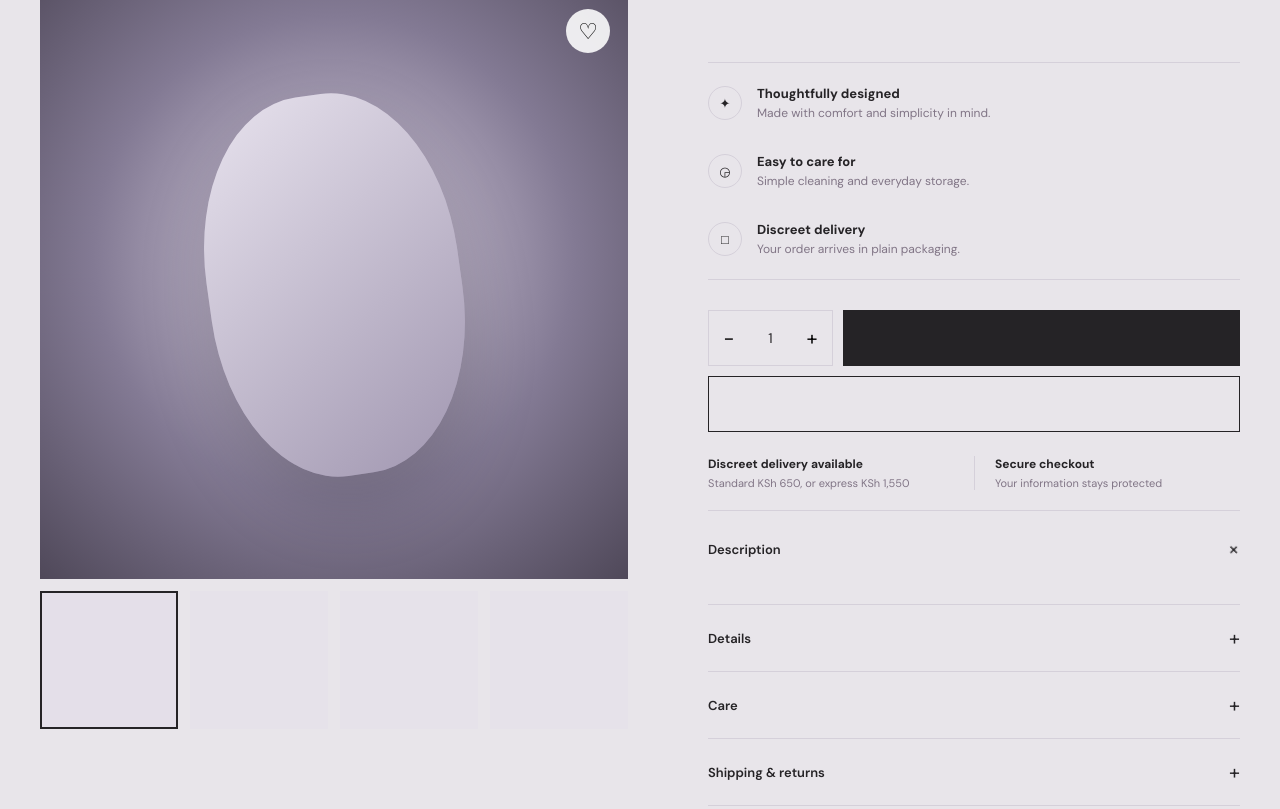
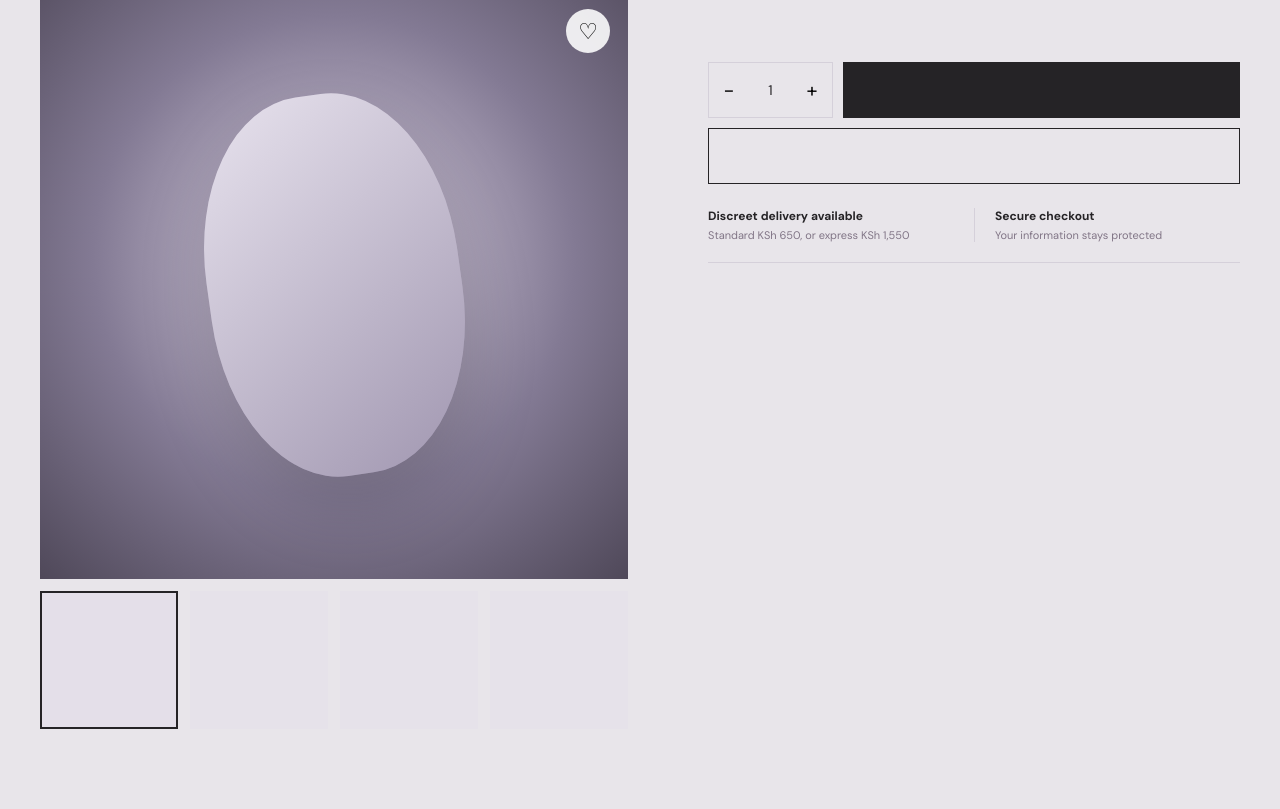
Before and after one commit to walterkibe7-afk/X-Store, a website: page product.html in a window 1280 px wide. Shown: the part 178-987 px from the top of the page. Drawn offline with Linux system fonts and the light colour scheme.

Commit message:
Product page: drop feature trio + accordions

```diff
--- a/product.html
+++ b/product.html
@@ -60,11 +60,6 @@ Shop
 <div class="product-rating"><div class="stars"></div><a href="#reviews"></a></div>
 <div class="product-price"></div>
 <p class="product-description"></p>
-<div class="product-features">
-<div class="feature"><span class="feature-icon">&#10022;</span><div><strong>Thoughtfully designed</strong><p>Made with comfort and simplicity in mind.</p></div></div>
-<div class="feature"><span class="feature-icon">&#9718;</span><div><strong>Easy to care for</strong><p>Simple cleaning and everyday storage.</p></div></div>
-<div class="feature"><span class="feature-icon">&#9633;</span><div><strong>Discreet delivery</strong><p>Your order arrives in plain packaging.</p></div></div>
-</div>
 <div class="purchase-area">
 <div class="quantity-selector"><button class="quantity-minus" aria-label="Decrease quantity">-</button><span class="quantity">1</span><button class="quantity-plus" aria-label="Increase quantity">+</button></div>
 <button class="add-to-cart product-add"></button>
@@ -73,12 +68,6 @@ Shop
 <div class="shipping-note">
 <div><strong>Discreet delivery available</strong><span>Standard KSh 650, or express KSh 1,550</span></div>
 <div><strong>Secure checkout</strong><span>Your information stays protected</span></div>
-</div>
-<div class="product-accordions">
-<details open><summary>Description <span>+</span></summary><div class="accordion-content"><p class="accordion-description"></p></div></details>
-<details><summary>Details <span>+</span></summary><div class="accordion-content"><p class="accordion-details"></p></div></details>
-<details><summary>Care <span>+</span></summary><div class="accordion-content"><p class="accordion-care"></p></div></details>
-<details><summary>Shipping &amp; returns <span>+</span></summary><div class="accordion-content"><p class="accordion-shipping"></p></div></details>
 </div>
 </div>
 </section>
```
